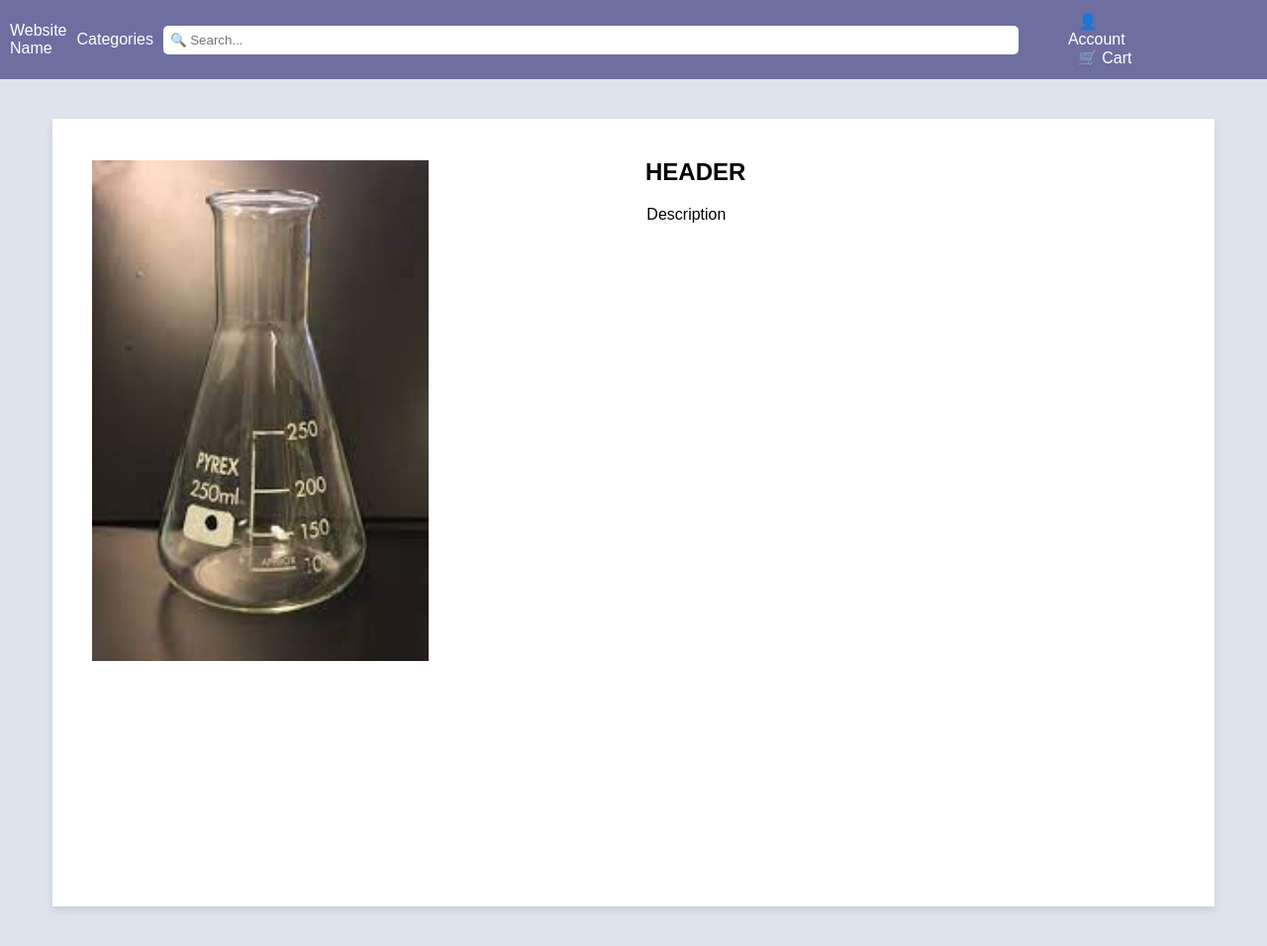
After one commit to 0ofpro/E-commerce-Website, a Flask app: page /product in a window 1280 px wide. The commit adds this page. Shown: the whole page at 99% size. Run offline with Flask 3, Linux system fonts and the light colour scheme.

Commit message:
Committing suicide.exe

```diff
--- a/app/routes.py
+++ b/app/routes.py
@@ -7,3 +7,7 @@ from math import ceil
 @app.route('/')
 def hello_world():
     return render_template('index.html')
+
+@app.route('/product')
+def products():
+    return render_template('product.html')
--- a/app/templates/base.html
+++ b/app/templates/base.html
@@ -0,0 +1,114 @@
+<!DOCTYPE html>
+<html lang="en">
+<head>
+    <meta charset="UTF-8">
+    <meta name="viewport" content="width=device-width, initial-scale=1.0">
+    <title>Simple Navbar Website</title>
+    <style>
+        body {
+            margin: 0;
+            font-family: Arial, sans-serif;
+            background-color: #dfe3ee; /* Light pastel color */
+        }
+        .navbar {
+            display: flex;
+            justify-content: space-between;
+            align-items: center;
+            background-color: #6e6ea0;
+            color: white;
+            padding: 10px;
+            height: 60px;
+        }
+        .navbar a, .dropdown-content a {
+            color: white;
+            text-decoration: none;
+            padding: 10px;
+        }
+        .dropdown {
+            position: relative;
+            display: inline-block;
+        }
+        .dropdown:hover .dropdown-content {
+            display: block;
+        }
+        .dropdown-content {
+            display: none;
+            position: absolute;
+            background-color: #333;
+            box-shadow: 0px 8px 16px 0px rgba(0,0,0,0.2);
+            z-index: 1;
+        }
+        .dropdown-content a {
+            display: block;
+        }
+        .search-bar input[type="text"] {
+            padding: 7px;
+            margin: 5px 0;
+            margin-right: 50px;
+            border: none;
+            border-radius: 5px;
+            width: 850px;
+
+        }
+        .icons {
+            display: inline;
+            margin-right: 100px;
+        }
+        .page {
+            background-color: white;
+            width: 300mm;
+            height: 200mm;
+            margin: 40px auto;
+            box-shadow: 0 4px 8px rgba(0, 0, 0, 0.1);
+            padding: 20px;
+            overflow: hidden;
+        }
+        .text {
+            display: flex;
+            flex-direction: column;
+            align-items: flex-end;
+        }
+        h2 {
+             display: flex;
+             justify-content: flex-end;
+             max-width: 60%;
+        }
+        p {
+            display: flex;
+            justify-content: flex-end;
+            margin-left: -20px;
+            max-width: 60%;
+       }
+    </style>
+</head>
+<body>
+    <div class="navbar">
+        <div class="website-name">Website Name</div>
+        <div class="dropdown">
+            <a href="#">Categories</a>
+            <div class="dropdown-content">
+                <a href="#">Category 1</a>
+                <a href="#">Category 2</a>
+                <a href="#">Category 3</a>
+            </div>
+        </div>
+        <div class="search-bar">
+            <input type="text" placeholder="🔍 Search...">
+        </div>
+        <div class="icons">
+            <a href="#">👤 Account</a>
+            <a href="#">🛒 Cart</a>
+        </div>
+    </div>
+
+    <!-- Main content of your website goes here -->
+    <div class="content">
+        {% block content %}
+        <div class="page">
+
+        </div>
+
+        {%endblock%}
+    </div>
+</body>
+</html>
--- /dev/null
+++ b/app/templates/product.html
@@ -0,0 +1,11 @@
+{% extends "base.html" %}
+
+{%block content%}
+<div class="page">
+<!-- THE ITEMS WILL GO HERE -->
+    <h2>HEADER</h2>
+    <p>Description</p>
+    <img src="{{ url_for('static', filename='flask.jpeg') }}" alt="Descriptive Text for Image" style="width:30%; height:auto; margin: 20px;margin-top: -80px;">
+</div>
+
+{% endblock %}
```
Also changed, not shown: app/templates/index.html (+1 -86 lines), app/static/flask.jpeg (added).
